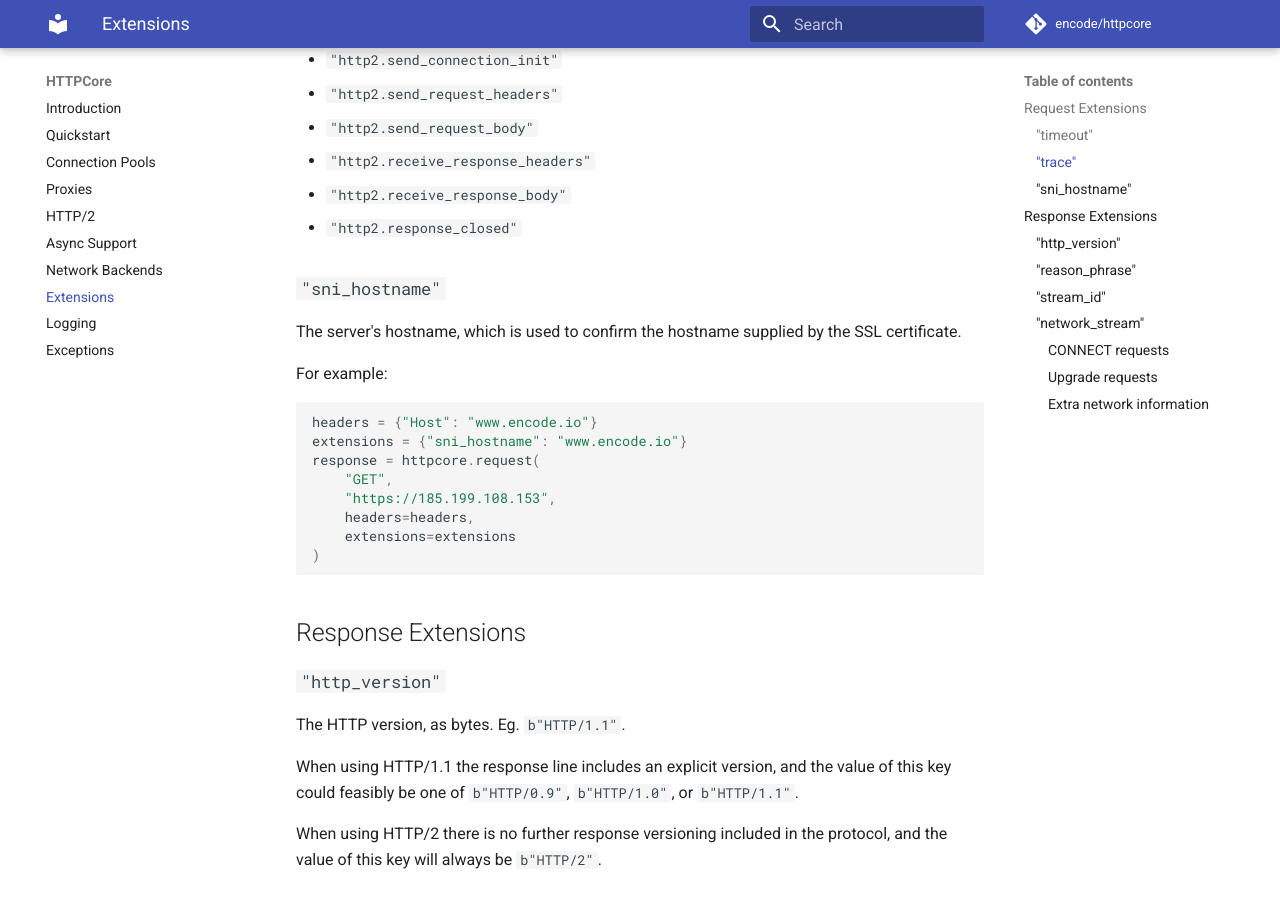
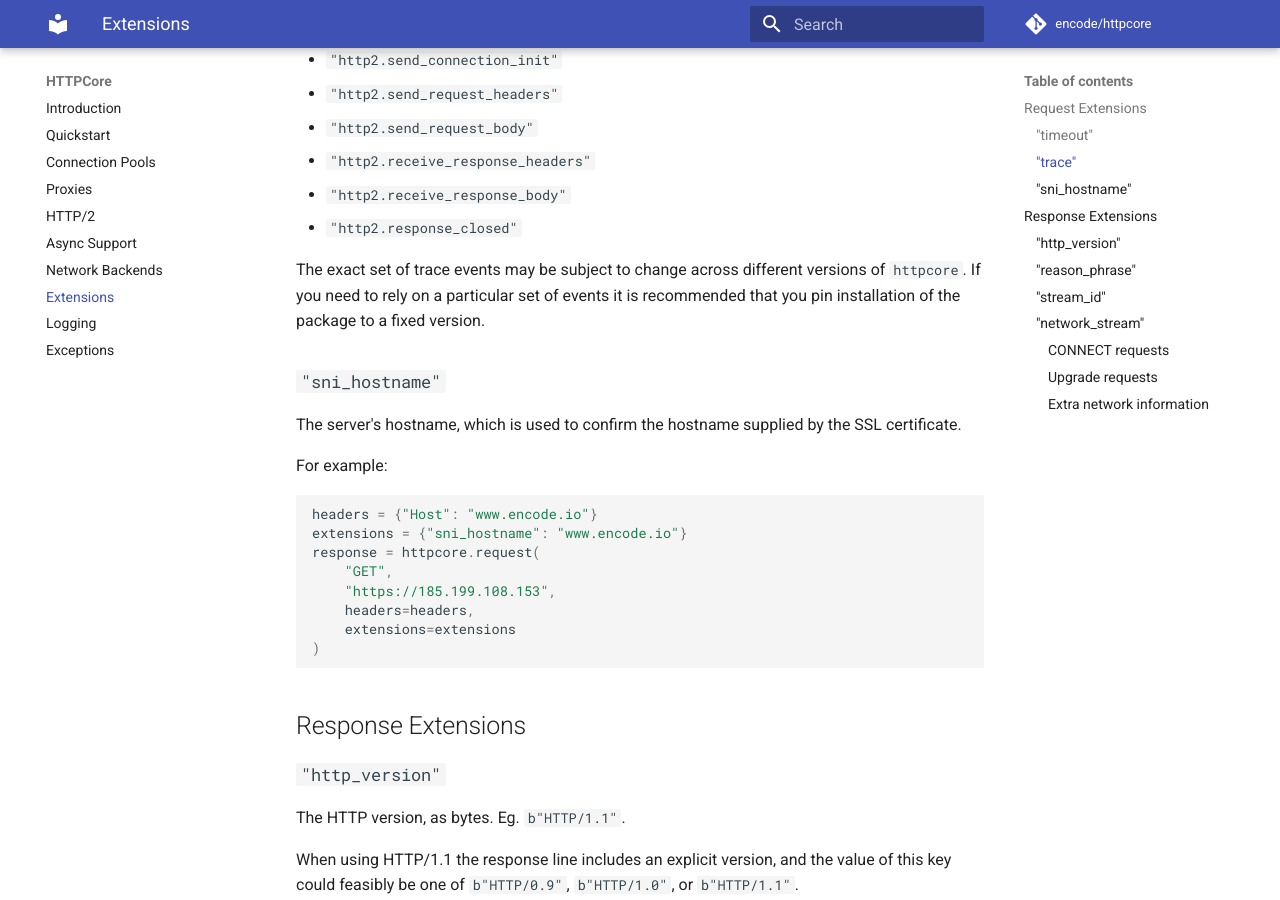
Before and after one commit to encode/httpcore, an MkDocs documentation site: the page built from docs/extensions.md, in a window 1280 px wide and 900 px high, scrolled down 3048 px. Built offline with MkDocs 1.6.1 and Material for MkDocs 9.7.7, drawn with Linux system fonts in a browser that asks for light colours; comment, search, counter and statistics services are not loaded.

Commit message:
Add note in 'trace' extension docs to make it clear that trace events could change across package versions.

```diff
--- a/docs/extensions.md
+++ b/docs/extensions.md
@@ -146,6 +146,8 @@ The following event types are currently exposed...
 * `"http2.receive_response_headers"`
 * `"http2.receive_response_body"`
 * `"http2.response_closed"`
+
+The exact set of trace events may be subject to change across different versions of `httpcore`. If you need to rely on a particular set of events it is recommended that you pin installation of the package to a fixed version.
 
 ### `"sni_hostname"`
 
```
